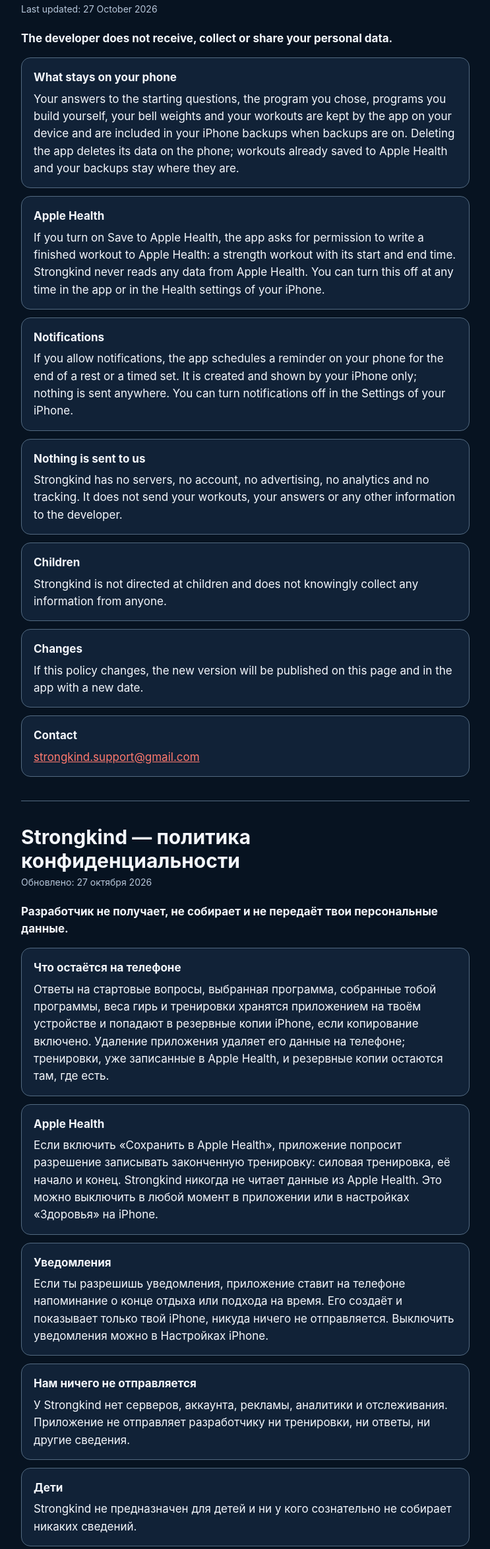
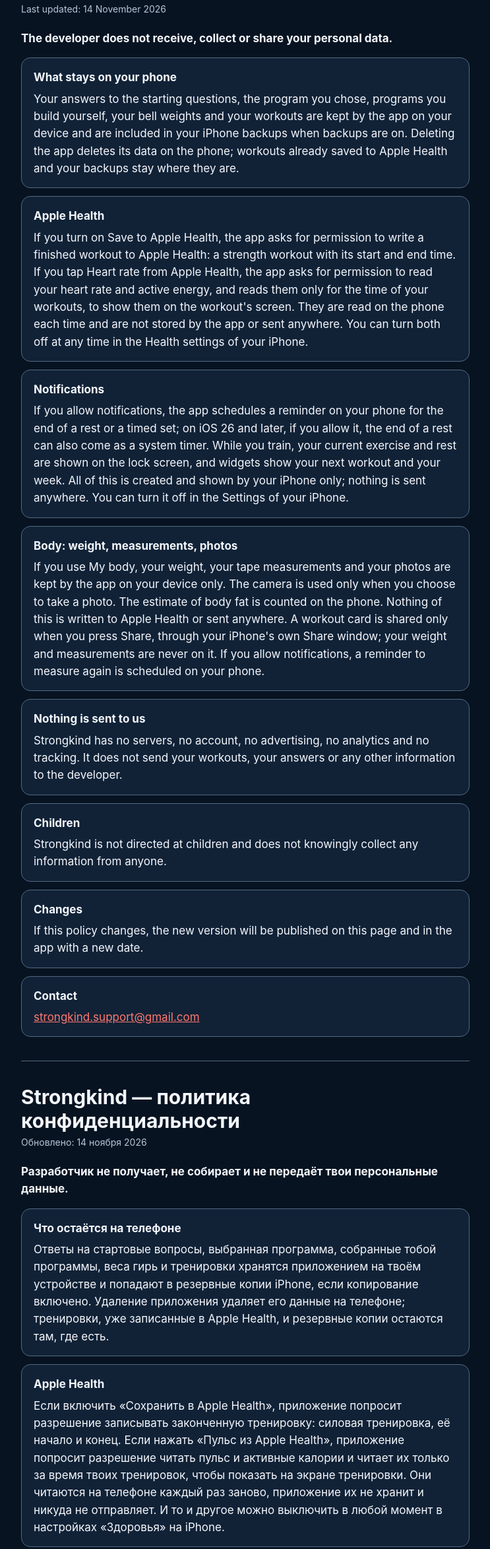
Before and after one commit to white-bison888/strongkind, a plain HTML site: page privacy.html in a window 1280 px wide. Shown: the part 112-2459 px from the top of the page at 66% size, without its empty margins (268-1011 px from the left). Drawn offline with Linux system fonts and the light colour scheme.

Commit message:
Privacy policy, 14 November 2026: Apple Health heart rate and energy (read on the phone), lock screen and widgets, My body
Co-Authored-By: Claude Opus 5.5 <noreply@anthropic.com>

```diff
--- a/privacy.html
+++ b/privacy.html
@@ -1,7 +1,7 @@
 <!doctype html>
 <!-- ЧЕРНОВИК Claude, обновлён 27.10.2026. Не опубликован. Перед публикацией: адрес поддержки и место публикации (решение Mikita).
      Основа — код приложения на коммите после b96b739: сетевых запросов нет, данные в UserDefaults на телефоне (входят в резервные копии iPhone),
-     Apple Health — только запись законченной тренировки по согласию, уведомления — только локальные, PrivacyInfo: отслеживания нет, данные не собираются.
+     Apple Health — запись тренировки и, с 1.1 (6), чтение пульса и калорий за время тренировки, по согласию, уведомления — только локальные, PrivacyInfo: отслеживания нет, данные не собираются.
      Текст совпадает с экраном «Политика конфиденциальности» в приложении (Settings.swift, PrivacyView). -->
 <html lang="en">
 <head>
@@ -28,7 +28,7 @@
   <p class="lang"><a href="#en">English</a> · <a href="#ru">Русский</a></p>
 
   <h1 id="en">Strongkind — Privacy Policy</h1>
-  <p class="updated">Last updated: 27 October 2026</p>
+  <p class="updated">Last updated: 14 November 2026</p>
   <p class="lead">The developer does not receive, collect or share your personal data.</p>
   <section>
     <h2>What stays on your phone</h2>
@@ -36,11 +36,15 @@
   </section>
   <section>
     <h2>Apple Health</h2>
-    <p>If you turn on Save to Apple Health, the app asks for permission to write a finished workout to Apple Health: a strength workout with its start and end time. Strongkind never reads any data from Apple Health. You can turn this off at any time in the app or in the Health settings of your iPhone.</p>
+    <p>If you turn on Save to Apple Health, the app asks for permission to write a finished workout to Apple Health: a strength workout with its start and end time. If you tap Heart rate from Apple Health, the app asks for permission to read your heart rate and active energy, and reads them only for the time of your workouts, to show them on the workout's screen. They are read on the phone each time and are not stored by the app or sent anywhere. You can turn both off at any time in the Health settings of your iPhone.</p>
   </section>
   <section>
     <h2>Notifications</h2>
-    <p>If you allow notifications, the app schedules a reminder on your phone for the end of a rest or a timed set. It is created and shown by your iPhone only; nothing is sent anywhere. You can turn notifications off in the Settings of your iPhone.</p>
+    <p>If you allow notifications, the app schedules a reminder on your phone for the end of a rest or a timed set; on iOS 26 and later, if you allow it, the end of a rest can also come as a system timer. While you train, your current exercise and rest are shown on the lock screen, and widgets show your next workout and your week. All of this is created and shown by your iPhone only; nothing is sent anywhere. You can turn it off in the Settings of your iPhone.</p>
+  </section>
+  <section>
+    <h2>Body: weight, measurements, photos</h2>
+    <p>If you use My body, your weight, your tape measurements and your photos are kept by the app on your device only. The camera is used only when you choose to take a photo. The estimate of body fat is counted on the phone. Nothing of this is written to Apple Health or sent anywhere. A workout card is shared only when you press Share, through your iPhone's own Share window; your weight and measurements are never on it. If you allow notifications, a reminder to measure again is scheduled on your phone.</p>
   </section>
   <section>
     <h2>Nothing is sent to us</h2>
@@ -62,7 +66,7 @@
   <hr>
 
   <h1 id="ru">Strongkind — политика конфиденциальности</h1>
-  <p class="updated">Обновлено: 27 октября 2026</p>
+  <p class="updated">Обновлено: 14 ноября 2026</p>
   <p class="lead">Разработчик не получает, не собирает и не передаёт твои персональные данные.</p>
   <section>
     <h2>Что остаётся на телефоне</h2>
@@ -70,11 +74,15 @@
   </section>
   <section>
     <h2>Apple Health</h2>
-    <p>Если включить «Сохранить в Apple Health», приложение попросит разрешение записывать законченную тренировку: силовая тренировка, её начало и конец. Strongkind никогда не читает данные из Apple Health. Это можно выключить в любой момент в приложении или в настройках «Здоровья» на iPhone.</p>
+    <p>Если включить «Сохранить в Apple Health», приложение попросит разрешение записывать законченную тренировку: силовая тренировка, её начало и конец. Если нажать «Пульс из Apple Health», приложение попросит разрешение читать пульс и активные калории и читает их только за время твоих тренировок, чтобы показать на экране тренировки. Они читаются на телефоне каждый раз заново, приложение их не хранит и никуда не отправляет. И то и другое можно выключить в любой момент в настройках «Здоровья» на iPhone.</p>
   </section>
   <section>
     <h2>Уведомления</h2>
-    <p>Если ты разрешишь уведомления, приложение ставит на телефоне напоминание о конце отдыха или подхода на время. Его создаёт и показывает только твой iPhone, никуда ничего не отправляется. Выключить уведомления можно в Настройках iPhone.</p>
+    <p>Если ты разрешишь уведомления, приложение ставит на телефоне напоминание о конце отдыха или подхода на время; на iOS 26 и новее, если разрешишь, конец отдыха может приходить и системным таймером. Во время тренировки текущее упражнение и отдых видны на экране блокировки, а виджеты показывают следующую тренировку и неделю. Всё это создаёт и показывает только твой iPhone, никуда ничего не отправляется. Выключить можно в Настройках iPhone.</p>
+  </section>
+  <section>
+    <h2>Тело: вес, замеры, фото</h2>
+    <p>Если ты пользуешься разделом «Моё тело», твой вес, замеры и фото хранятся приложением только на твоём устройстве. Камера используется, только когда ты сам решаешь сделать фото. Процент жира считается на телефоне. Ничего из этого не записывается в Apple Здоровье и никуда не отправляется. Карточка тренировки отправляется, только когда ты нажимаешь «Поделиться», через окно «Поделиться» самого iPhone; веса и замеров на ней нет никогда. Если уведомления разрешены, напоминание о новых замерах ставится на твоём телефоне.</p>
   </section>
   <section>
     <h2>Нам ничего не отправляется</h2>
```
